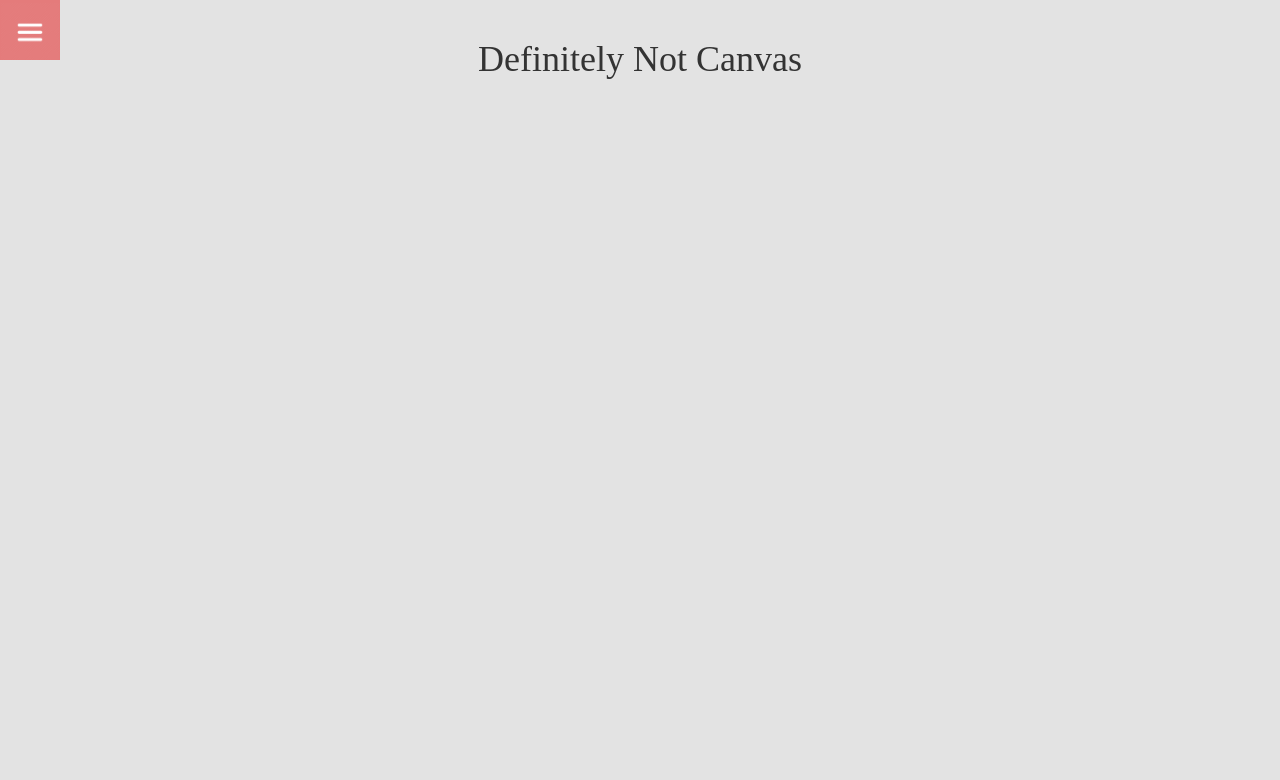
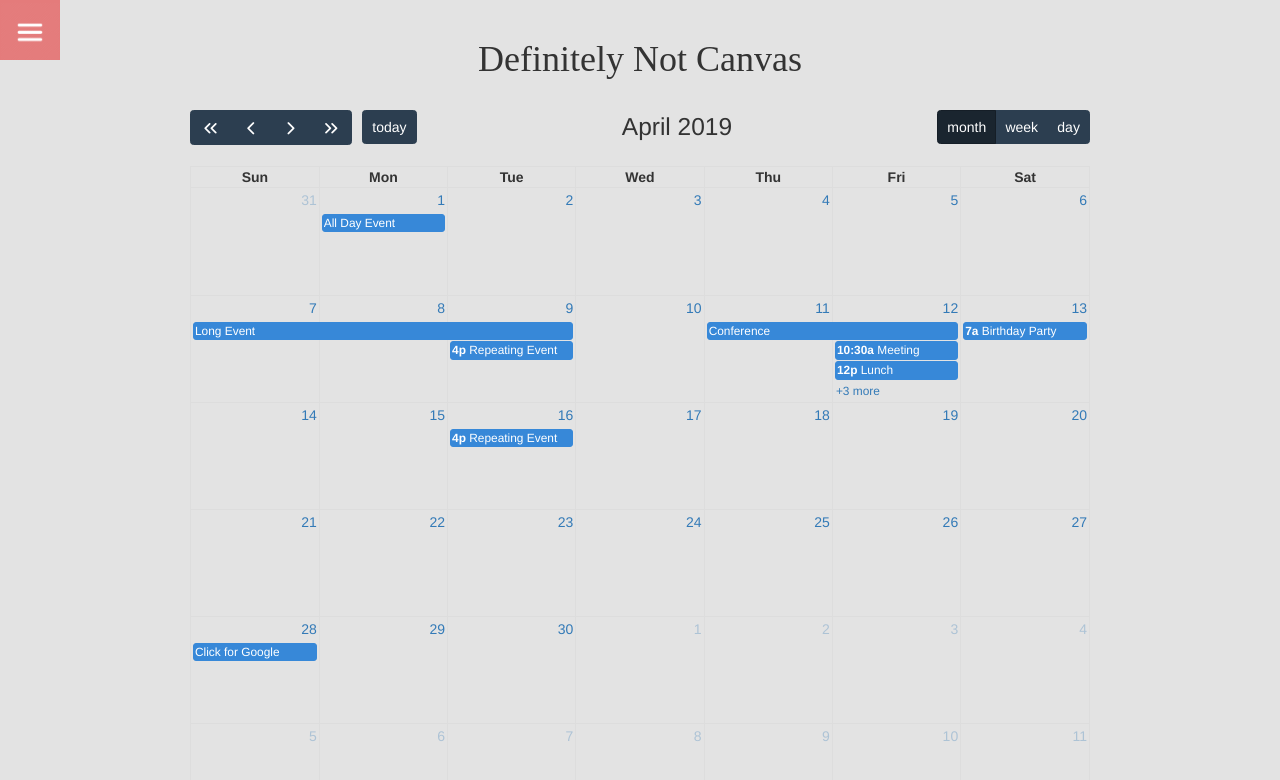
Before and after one commit to jConquest/css566project, a Jekyll site: the page src/calendar.html, which Jekyll copies as it is, in a window 1280 px wide and 1400 px high. Shown: the top 780 px of the window. Built offline with Jekyll 4.4.1, drawn with Linux system fonts in a browser that asks for light colours; nearby versions of some CDN libraries.

Commit message:
put the calendar inside the calendar page

```diff
--- a/src/calendar.html
+++ b/src/calendar.html
@@ -3,21 +3,22 @@
 
 <head>
   <meta charset="UTF-8">
-  <title>Body Class Demo</title>
-
-
+  <title>Calendar Page</title>
   <link rel='stylesheet' href='http://maxcdn.bootstrapcdn.com/bootstrap/3.2.0/css/bootstrap.min.css'>
   <link rel='stylesheet' href='http://maxcdn.bootstrapcdn.com/font-awesome/4.2.0/css/font-awesome.min.css'>
-
   <link rel="stylesheet" href="css/style.css">
-
-
+  <link rel="stylesheet" href="css/calendar.css">
+  <link href='../lib/fullcalendar-4.1.0/packages/core/main.css' rel='stylesheet' />
+  <link href='../lib/fullcalendar-4.1.0/packages/daygrid/main.css' rel='stylesheet' />
+  <script src='../lib/fullcalendar-4.1.0/packages/core/main.js'></script>
+  <script src='../lib/fullcalendar-4.1.0/packages/interaction/main.js'></script>
+  <script src='../lib/fullcalendar-4.1.0/packages/daygrid/main.js'></script>
 </head>
 
 <body>
+  <script src="js/calendar.js"></script>
 
   <div class="site-wrap">
-
     <nav>
       <ul>
         <br><br>
@@ -39,13 +40,14 @@
               <h1>Definitely Not Canvas</h1>
             </div>
           </div>
+          <div id="calendar"></div>
         </div>
       </article>
 
     </div>
-
   </div>
   <script src='http://cdnjs.cloudflare.com/ajax/libs/jquery/2.1.3/jquery.min.js'></script>
-  <script  src="js/index.js"></script>
+  <script src="js/index.js"></script>
+
 </body>
 </html>
--- /dev/null
+++ b/src/css/calendar.css
@@ -0,0 +1,4 @@
+#calendar {
+  max-width: 900px;
+  margin: 0 auto;
+}
--- /dev/null
+++ b/src/js/calendar.js
@@ -0,0 +1,74 @@
+document.addEventListener('DOMContentLoaded', function() {
+  var calendarEl = document.getElementById('calendar');
+
+  var calendar = new FullCalendar.Calendar(calendarEl, {
+    plugins: [ 'interaction', 'dayGrid' ],
+    header: {
+      left: 'prevYear,prev,next,nextYear today',
+      center: 'title',
+      right: 'dayGridMonth,dayGridWeek,dayGridDay'
+    },
+    defaultDate: '2019-04-12',
+    navLinks: true, // can click day/week names to navigate views
+    editable: true,
+    eventLimit: true, // allow "more" link when too many events
+    events: [
+      {
+        title: 'All Day Event',
+        start: '2019-04-01'
+      },
+      {
+        title: 'Long Event',
+        start: '2019-04-07',
+        end: '2019-04-10'
+      },
+      {
+        groupId: 999,
+        title: 'Repeating Event',
+        start: '2019-04-09T16:00:00'
+      },
+      {
+        groupId: 999,
+        title: 'Repeating Event',
+        start: '2019-04-16T16:00:00'
+      },
+      {
+        title: 'Conference',
+        start: '2019-04-11',
+        end: '2019-04-13'
+      },
+      {
+        title: 'Meeting',
+        start: '2019-04-12T10:30:00',
+        end: '2019-04-12T12:30:00'
+      },
+      {
+        title: 'Lunch',
+        start: '2019-04-12T12:00:00'
+      },
+      {
+        title: 'Meeting',
+        start: '2019-04-12T14:30:00'
+      },
+      {
+        title: 'Happy Hour',
+        start: '2019-04-12T17:30:00'
+      },
+      {
+        title: 'Dinner',
+        start: '2019-04-12T20:00:00'
+      },
+      {
+        title: 'Birthday Party',
+        start: '2019-04-13T07:00:00'
+      },
+      {
+        title: 'Click for Google',
+        url: 'http://google.com/',
+        start: '2019-04-28'
+      }
+    ]
+  });
+
+  calendar.render();
+});
```
Lines whose indentation alone changed are shown as unchanged.
